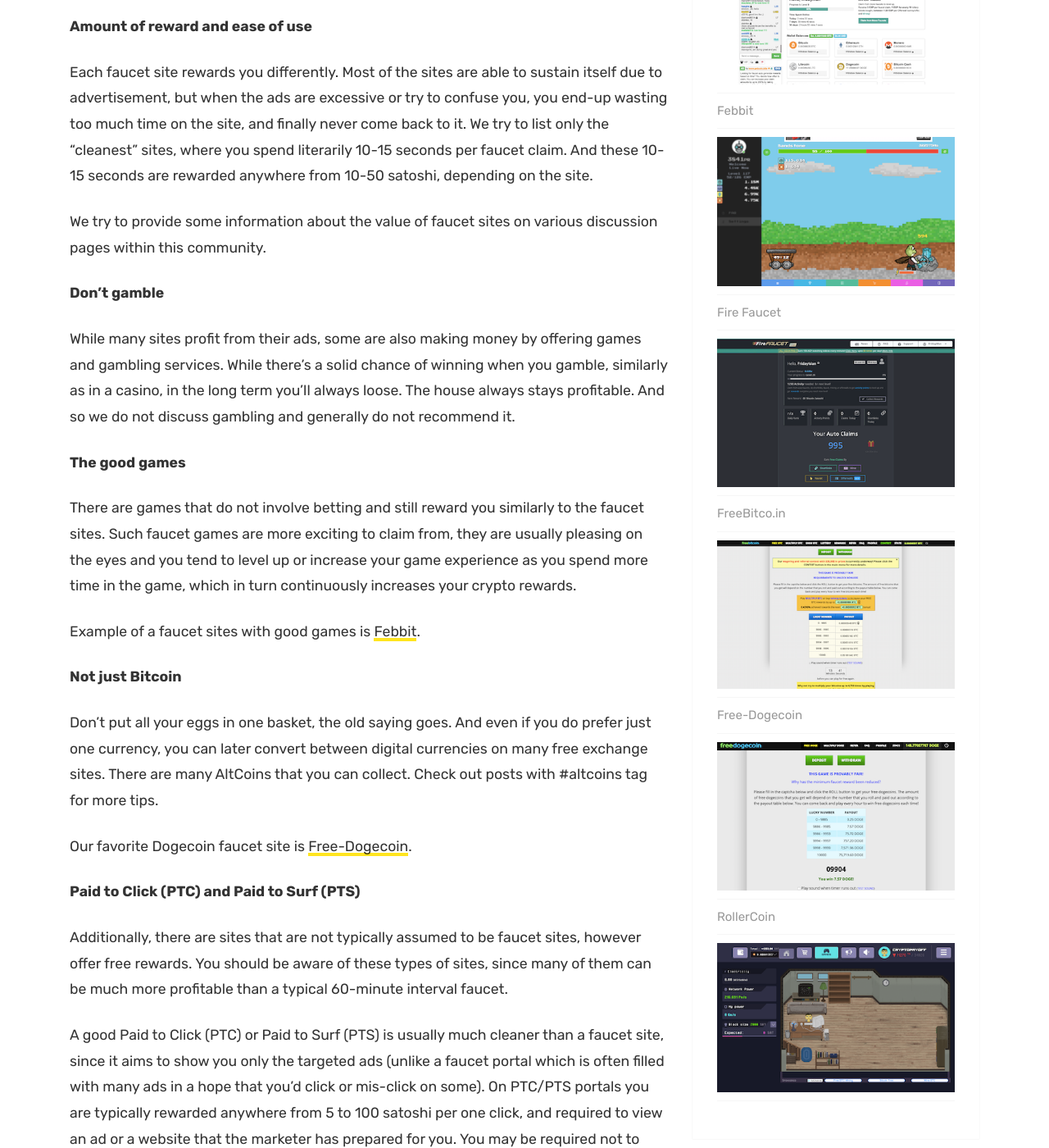
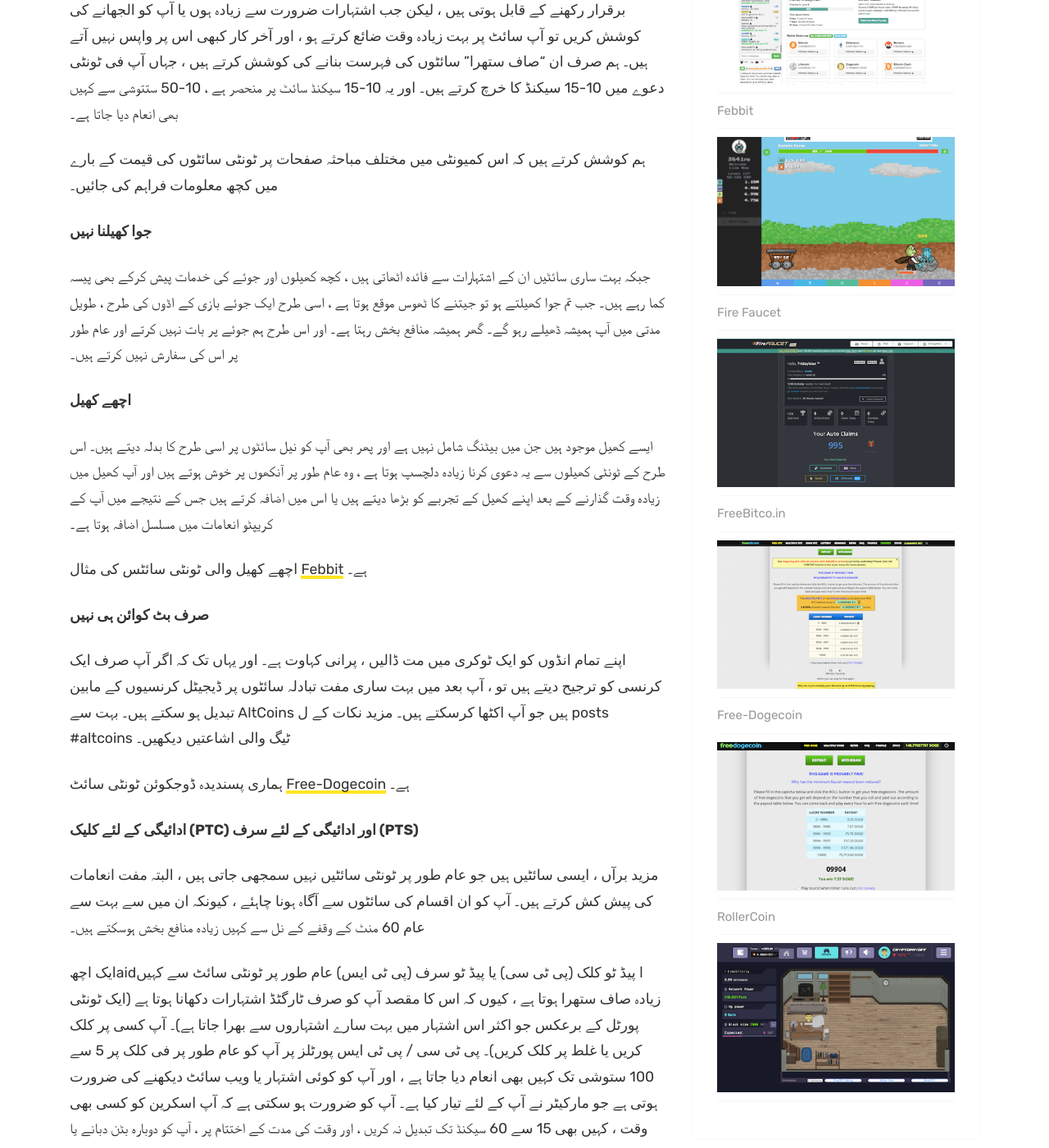
Before and after one commit to SadRobotChannel/af-ur, a Jekyll site: the page built from _posts/2019-12-12-index.md, in a window 1280 px wide and 1400 px high, scrolled down 1563 px. Shown: the whole window at 82% size. Built offline with Jekyll 4.4.1, drawn with Linux system fonts in a browser that asks for light colours; comment, search, counter and statistics services are not loaded; some of the changed text lies outside the part shown.

Commit message:
Add files via upload

```diff
--- a/_posts/2019-12-12-index.md
+++ b/_posts/2019-12-12-index.md
@@ -1,72 +1,72 @@
 ---
 layout: post-right-sidebar
-title:  "Getting Started with Bitcoin Faucets"
+title:  "بٹ کوائن faucets کے ساتھ شروع کرنا"
 categories: [ daily ]
-img: http://www.staleblock.com/assets/images/all-faucets.com-thumb.png
-alt: Cryptocurrency faucets are reward systems in a form of a website or an app that dispense free coins.
-desc: If you're new to crypto faucets this site is for you. Learn how to maximize the value of your time and effort while claiming from free bitcoin faucet sites.
-URL: http://www.staleblock.com/daily/2019/12/12/index.html
+img: http://ur.all-faucets.com/assets/images/all-faucets.com-thumb.png
+alt: کریپٹوکرنسی faucets ایک ویب سائٹ یا ایک ایپ کی شکل میں انعام والے نظام ہیں جو مفت سککوں کو تقسیم کرتے ہیں۔
+desc: اگر آپ crypto faucets پر نئے ہیں تو یہ سائٹ آپ کے لئے ہے۔ مفت بٹ کوائن ٹونٹی سائٹوں سے دعوی کرتے ہوئے اپنے وقت اور کوشش کی قدر کو زیادہ سے زیادہ کرنے کا طریقہ سیکھیں۔
+URL: http://ur.all-faucets.com/daily/2019/12/12/index.html
 ---
 
-If you’re new to crypto faucets this site is for you. We list bitcoin and other digital currency faucets that are verified for their value and reputation. Usually people start trying-out faucets out of curiosity, or as a hobby, but with some knowledge and consistency such hobby can offer a good income. Our goal is to share the knowledge and to enable you to earn digital currency in the way that suits your interests and your life-style.
+اگر آپ کریپٹو faucets پر نئے ہیں تو یہ سائٹ آپ کے لئے ہے۔ ہم بٹ کوائن اور دیگر ڈیجیٹل کرنسی faucets کی فہرست دیتے ہیں جو ان کی قیمت اور وقار کے لئے تصدیق شدہ ہیں۔ عام طور پر لوگ تجسس ، یا کسی شوق کی حیثیت سے ٹونٹی ٹر آؤٹ کرنا شروع کردیتے ہیں ، لیکن کچھ معلومات اور مستقل مزاجی سے ایسا شوق اچھی آمدنی پیش کرسکتا ہے۔ ہمارا مقصد علم کو بانٹنا ہے اور آپ کو اس طرح سے ڈیجیٹل کرنسی حاصل کرنے کے قابل بنانا ہے جو آپ کی دلچسپیوں اور طرز زندگی کے مطابق ہو۔
 
-Also, this is a community website. We invite you to join and contribute!
+نیز ، یہ ایک کمیونٹی کی ویب سائٹ ہے۔ ہم آپ کو شمولیت اور شراکت کی دعوت دیتے ہیں!
 
-<b>Getting Started</b>
+<b>شروع کرنا</b>
 
-Cryptocurrency faucets are reward systems in a form of a website or an app that dispense free coins. Visitors can claim bitcoin satoshi or other types of coins in an exchange for completing a captcha or tasks described by the websites.
+کریپٹوکرنسی faucets ایک ویب سائٹ یا ایک ایپ کی شکل میں انعام والے نظام ہیں جو مفت سککوں کو تقسیم کرتے ہیں۔ زائرین ویب سائٹ کے ذریعہ بیان کردہ کیپچا یا کاموں کو مکمل کرنے کے بدلے میں بٹ کوائن ستسوشی یا دیگر اقسام کے سکے کا دعوی کر سکتے ہیں۔
 
-You “claim” from a faucet by visiting a site and pressing a button dispensing free bitcoin or other tokens.
+آپ کسی سائٹ پر تشریف لے کر اور مفت بٹ کوائن یا دوسرے ٹوکن تقسیم کرنے کے بٹن کو دباکر کسی نل سے "دعوی" کرتے ہیں۔
 
-<b>Frequency of reward claim</b>
+<b>انعام کے دعوے کی تعدد</b>
 
-You may prefer an hourly period, where you visit and refresh a faucet website on your device (computer, tablet or mobile), or daily, or even as frequently as every 5 minutes. Different sites offer different frequency of claim.
+آپ ایک گھنٹہ کی مدت کو ترجیح دے سکتے ہیں ، جہاں آپ اپنے آلے (کمپیوٹر ، ٹیبلٹ یا موبائل) پر ، یا روزانہ ، یا یہاں تک کہ ہر 5 منٹ میں اکثر بار بار کسی ٹونٹی ویب سائٹ پر جاتے اور تازہ کرتے ہیں۔ مختلف سائٹیں دعوے کی مختلف تعدد پیش کرتی ہیں۔
 
-<b>Direct vs. Indirect</b>
+<b>براہ راست بمقابلہ بالواسطہ</b>
 
-There are some faucet sites that allow a direct transfer out (withdraw) of your earned digital currency. Let’s say you created a wallet on BTC.com. Then when claiming from a direct faucet, you can specify your BTC.com’s withdrawal wallet. Or any other bitcoin address.
+کچھ ٹونس سائٹیں ہیں جو آپ کی کمائی ہوئی ڈیجیٹل کرنسی کا براہ راست منتقلی (واپس) لینے کی اجازت دیتی ہیں۔ ہم کہتے ہیں کہ آپ نے بی ٹی سی ڈاٹ کام پر ایک بٹوہ تخلیق کیا۔ پھر جب براہ راست ٹونٹی سے دعوی کرتے ہو ، تو آپ اپنے BTC.com کے انخلا والے پرس کی وضاحت کرسکتے ہیں۔ یا کوئی اور بٹ کوائن ایڈریس۔
 
-Example of a faucet sites allowing withdrawal to any address (i.e. direct) is <a href="http://bit.ly/www-freebitcoin" target="_blank">FreeBitco.in</a>.
+کسی بھی پتے (یعنی براہ راست) پر واپسی کی اجازت دینے والی ٹونٹی سائٹس کی مثال <a href="http://bit.ly/www-freebitcoin" target="_blank">FreeBitco.in</a> ہے۔
 
-Many of the faucets sites, however, allow only a withdrawal to an account that you’d need to create with a broker site such as FaucetHub or CoinPot. (Note: As of Middle of December, 2019, FaucetHub is undergoing an owner change, and this may affect your settings.)
+تاہم ، بہت ساری نلیاں سائٹیں صرف اس اکاؤنٹ میں واپسی کی اجازت دیتی ہیں جو آپ کو کسی بروکر سائٹ جیسے فوسیٹ ہب یا کوائن پاٹ کے ساتھ تخلیق کرنے کی ضرورت ہوتی ہے۔ (نوٹ: دسمبر ، 2019 کے وسط تک ، فوسیٹ ہب میں مالک کی تبدیلی آرہی ہے ، اور اس سے آپ کی ترتیبات متاثر ہوسکتی ہیں۔)
 
-Think of these two sites as transaction brokers - a middleman between you and other faucet sites. The digital wallets you generate on these websites reduce or completely eliminate the transaction fees to transfer money from a faucet to yourself. They are your friends, although you may later want to withdraw your money from FaucetHub and CoinPot to a secure hardware wallet like Trezor.
+ان دو سائٹوں کو لین دین کے دلال سمجھو - آپ اور دوسرے ٹونٹی سائٹس کے درمیان ایک مڈل مین۔ آپ ان ویب سائٹوں پر جو ڈیجیٹل بٹوے تیار کرتے ہیں وہ کسی ٹونٹی سے اپنے آپ میں رقم منتقل کرنے کے ل the ٹرانزیکشن فیس کو کم یا مکمل طور پر ختم کرتے ہیں۔ وہ آپ کے دوست ہیں ، حالانکہ آپ بعد میں ٹاسور جیسے محفوظ ہارڈویئر پرس میں FaucetHub اور CoinPot سے اپنا پیسہ نکالنا چاہتے ہو۔
 
-<b>Amount of reward and ease of use</b>
+<b>اجر کی رقم اور استعمال میں آسانی</b>
 
-Each faucet site rewards you differently. Most of the sites are able to sustain itself due to advertisement, but when the ads are excessive or try to confuse you, you end-up wasting too much time on the site, and finally never come back to it. We try to list only the “cleanest” sites, where you spend literarily 10-15 seconds per faucet claim. And these 10-15 seconds are rewarded anywhere from 10-50 satoshi, depending on the site.
+ہر ٹونٹی سائٹ آپ کو مختلف انداز میں انعام دیتی ہے۔ زیادہ تر سائٹیں اشتہار کی وجہ سے اپنے آپ کو برقرار رکھنے کے قابل ہوتی ہیں ، لیکن جب اشتہارات ضرورت سے زیادہ ہوں یا آپ کو الجھانے کی کوشش کریں تو آپ سائٹ پر بہت زیادہ وقت ضائع کرتے ہو ، اور آخر کار کبھی اس پر واپس نہیں آتے ہیں۔ ہم صرف ان "صاف ستھرا" سائٹوں کی فہرست بنانے کی کوشش کرتے ہیں ، جہاں آپ فی ٹونٹی دعوے میں 10-15 سیکنڈ کا خرچ کرتے ہیں۔ اور یہ 10-15 سیکنڈ سائٹ پر منحصر ہے ، 10-50 ستتوشی سے کہیں بھی انعام دیا جاتا ہے۔
 
-We try to provide some information about the value of faucet sites on various discussion pages within this community.
+ہم کوشش کرتے ہیں کہ اس کمیونٹی میں مختلف مباحثہ صفحات پر ٹونٹی سائٹوں کی قیمت کے بارے میں کچھ معلومات فراہم کی جائیں۔
 
-<b>Don’t gamble</b>
+<b>جوا کھیلنا نہیں</b>
 
-While many sites profit from their ads, some are also making money by offering games and gambling services. While there’s a solid chance of winning when you gamble, similarly as in a casino, in the long term you’ll always loose. The house always stays profitable. And so we do not discuss gambling and generally do not recommend it.
+جبکہ بہت ساری سائٹیں ان کے اشتہارات سے فائدہ اٹھاتی ہیں ، کچھ کھیلوں اور جوئے کی خدمات پیش کرکے بھی پیسہ کما رہے ہیں۔ جب تم جوا کھیلتے ہو تو جیتنے کا ٹھوس موقع ہوتا ہے ، اسی طرح ایک جوئے بازی کے اڈوں کی طرح ، طویل مدتی میں آپ ہمیشہ ڈھیلے رہو گے۔ گھر ہمیشہ منافع بخش رہتا ہے۔ اور اس طرح ہم جوئے پر بات نہیں کرتے اور عام طور پر اس کی سفارش نہیں کرتے ہیں۔
 
-<b>The good games</b>
+<b>اچھے کھیل</b>
 
-There are games that do not involve betting and still reward you similarly to the faucet sites. Such faucet games are more exciting to claim from, they are usually pleasing on the eyes and you tend to level up or increase your game experience as you spend more time in the game, which in turn continuously increases your crypto rewards.
+ایسے کھیل موجود ہیں جن میں بیٹنگ شامل نہیں ہے اور پھر بھی آپ کو نیل سائٹوں پر اسی طرح کا بدلہ دیتے ہیں۔ اس طرح کے ٹونٹی کھیلوں سے یہ دعوی کرنا زیادہ دلچسپ ہوتا ہے ، وہ عام طور پر آنکھوں پر خوش ہوتے ہیں اور آپ کھیل میں زیادہ وقت گذارنے کے بعد اپنے کھیل کے تجربے کو بڑھا دیتے ہیں یا اس میں اضافہ کرتے ہیں جس کے نتیجے میں آپ کے کریپٹو انعامات میں مسلسل اضافہ ہوتا ہے۔
 
-Example of a faucet sites with good games is <a href="http://bit.ly/www-febbit" target="_blank">Febbit</a>.
+اچھے کھیل والی ٹونٹی سائٹس کی مثال <a href="http://bit.ly/www-febbit" target="_blank">Febbit</a> ہے۔
 
-<b>Not just Bitcoin</b>
+<b>صرف بٹ کوائن ہی نہیں</b>
 
-Don’t put all your eggs in one basket, the old saying goes. And even if you do prefer just one currency, you can later convert between digital currencies on many free exchange sites. There are many AltCoins that you can collect. Check out posts with #altcoins tag for more tips.
+اپنے تمام انڈوں کو ایک ٹوکری میں مت ڈالیں ، پرانی کہاوت ہے۔ اور یہاں تک کہ اگر آپ صرف ایک کرنسی کو ترجیح دیتے ہیں تو ، آپ بعد میں بہت ساری مفت تبادلہ سائٹوں پر ڈیجیٹل کرنسیوں کے مابین تبدیل ہو سکتے ہیں۔ بہت سے AltCoins ہیں جو آپ اکٹھا کرسکتے ہیں۔ مزید نکات کے ل posts #altcoins ٹیگ والی اشاعتیں دیکھیں۔
 
-Our favorite Dogecoin faucet site is <a href="http://bit.ly/www-free-dogecoin" target="_blank">Free-Dogecoin</a>.
+ہماری پسندیدہ ڈوجکوئن ٹونٹی سائٹ <a href="http://bit.ly/www-free-dogecoin" target="_blank">Free-Dogecoin</a> ہے۔
 
-<b>Paid to Click (PTC) and Paid to Surf (PTS)</b>
+<b>ادائیگی کے لئے کلیک (PTC) اور ادائیگی کے لئے سرف (PTS)</b>
 
-Additionally, there are sites that are not typically assumed to be faucet sites, however offer free rewards. You should be aware of these types of sites, since many of them can be much more profitable than a typical 60-minute interval faucet.
+مزید برآں ، ایسی سائٹیں ہیں جو عام طور پر ٹونٹی سائٹیں نہیں سمجھی جاتی ہیں ، البتہ مفت انعامات کی پیش کش کرتے ہیں۔ آپ کو ان اقسام کی سائٹوں سے آگاہ ہونا چاہئے ، کیونکہ ان میں سے بہت سے عام 60 منٹ کے وقفے کے نل سے کہیں زیادہ منافع بخش ہوسکتے ہیں۔
 
-A good Paid to Click (PTC) or Paid to Surf (PTS) is usually much cleaner than a faucet site, since it aims to show you only the targeted ads (unlike a faucet portal which is often filled with many ads in a hope that you’d click or mis-click on some). On PTC/PTS portals you are typically rewarded anywhere from 5 to 100 satoshi per one click, and required to view an ad or a website that the marketer has prepared for you. You may be required not to switch the your screen for a period of time, anywhere from 15 to 60 seconds, and in the end of the time period, you are asked again to press a button or solve a CAPTCHA to confirm that you have finished watching the ad.
+ایک اچھaidا پیڈ ٹو کلک (پی ٹی سی) یا پیڈ ٹو سرف (پی ٹی ایس) عام طور پر ٹونٹی سائٹ سے کہیں زیادہ صاف ستھرا ہوتا ہے ، کیوں کہ اس کا مقصد آپ کو صرف ٹارگٹڈ اشتہارات دکھانا ہوتا ہے (ایک ٹونٹی پورٹل کے برعکس جو اکثر اس اشتہار میں بہت سارے اشتہاروں سے بھرا جاتا ہے)۔ آپ کسی پر کلک کریں یا غلط پر کلک کریں)۔ پی ٹی سی / پی ٹی ایس پورٹلز پر آپ کو عام طور پر فی کلک پر 5 سے 100 ستوشی تک کہیں بھی انعام دیا جاتا ہے ، اور آپ کو کوئی اشتہار یا ویب سائٹ دیکھنے کی ضرورت ہوتی ہے جو مارکیٹر نے آپ کے لئے تیار کیا ہے۔ آپ کو ضرورت ہو سکتی ہے کہ آپ اسکرین کو کسی بھی وقت ، کہیں بھی 15 سے 60 سیکنڈ تک تبدیل نہ کریں ، اور وقت کی مدت کے اختتام پر ، آپ کو دوبارہ بٹن دبانے یا ایک کیپچا حل کرنے کی ہدایت کی جائے تاکہ آپ اس بات کی تصدیق کر سکیں کہ آپ نے کام ختم کردیا ہے۔ اشتہار دیکھ رہا ہے۔
 
-An example of PTC site is <a href="http://bit.ly/www-adbtc" target="_blank" alt="adBTC">adBTC</a>.
+پی ٹی سی سائٹ کی ایک مثال <a href="http://bit.ly/www-adbtc" target="_blank" alt="adBTC">adBTC</a> ہے۔
 
-<b>In Summary…</b>
+<b>خلاصہ میں ...</b>
 
-Faucet sites come and go, some change their owners, format or frequency of payment as well as the payout amounts. This blog entry introduces the key concepts of the faucet websites. Within the pages and posts of this community you will see the actual faucet site links, tips and tricks as well as the feedback to these faucet sites.
+ٹونٹی سائٹیں آتی ہیں اور جاتی ہیں ، کچھ اپنے مالکان ، شکل یا ادائیگی کی تعدد کے ساتھ ساتھ ادائیگی کی مقدار میں بھی تبدیلی لاتے ہیں۔ یہ بلاگ اندراج ٹونٹی ویب سائٹ کے کلیدی تصورات کو متعارف کراتا ہے۔ اس کمیونٹی کے صفحات اور اشاعتوں کے اندر آپ کو ٹونٹی کے اصل لنکس ، اشارے اور چالوں کے ساتھ ساتھ ان ٹونٹی سائٹس کی رائے بھی نظر آئے گی۔
 
-Join us and make comments, so that together we make this community work for everyone who is reading these pages.
+ہمارے ساتھ شامل ہوں اور تبصرے کریں ، تاکہ ہم مل کر اس کمیونٹی کو ہر ایک کے ل work کام کریں جو ان صفحات کو پڑھ رہا ہے۔
 
 <div id="commento"></div>
 <script src="https://cdn.commento.io/js/commento.js"></script>
```
